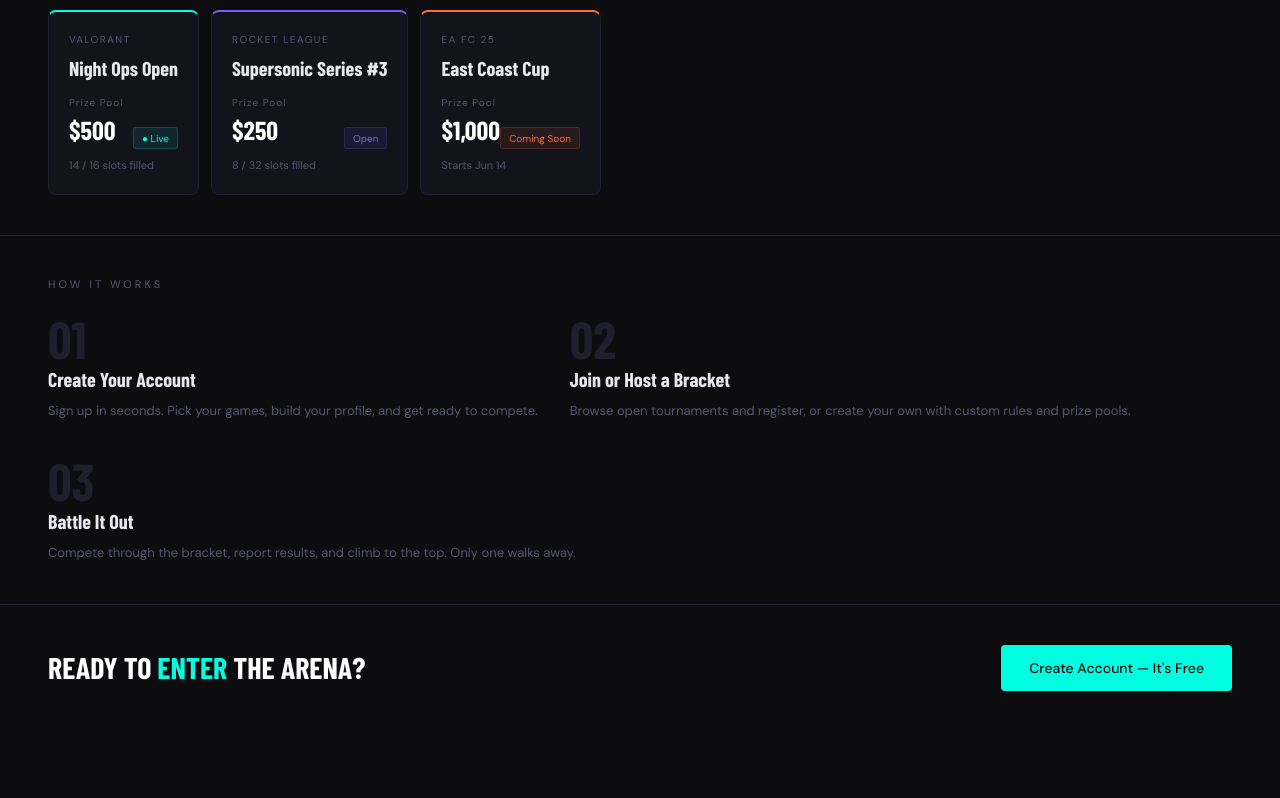
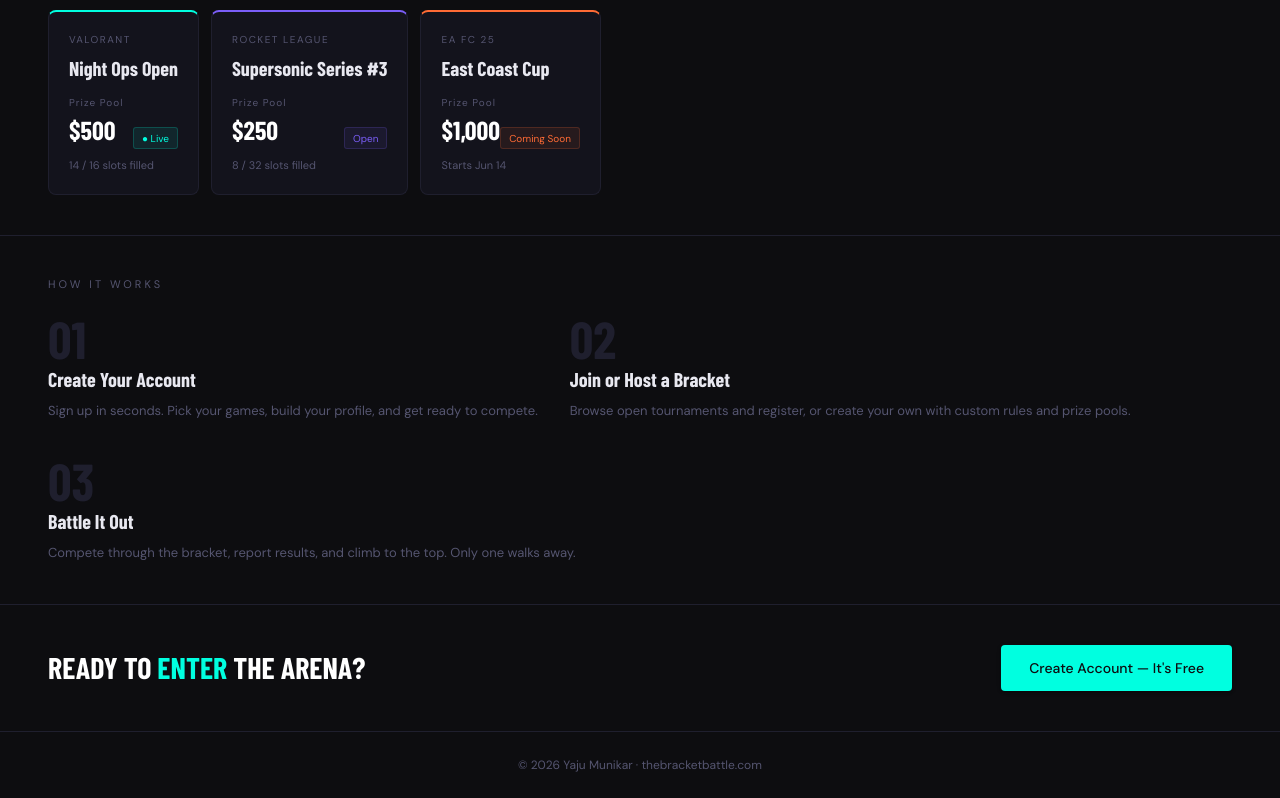
Before and after one commit to yajumunikar/bracket-battle, a React (Vite) app in the folder frontend/: page / in a window 1280 px wide. Shown: the part 778-1576 px from the top of the page. Before the commit the page ends 1509 px from the top, so only its background shows below. Built offline with nearby package versions, Linux system fonts and the light colour scheme; a web font is replaced by a local one.

Commit message:
feat: add Footer with copyright to Landing, Portal, and Resume Analyzer pages

```diff
--- /dev/null
+++ b/frontend/src/components/Footer.tsx
@@ -0,0 +1,32 @@
+import { Box, Typography } from "@mui/material";
+
+export default function Footer() {
+  return (
+    <Box
+      sx={{
+        borderTop: "1px solid #1f1f2e",
+        px: { xs: 3, md: 6 },
+        py: 3,
+        display: "flex",
+        alignItems: "center",
+        justifyContent: "center",
+        mt: "auto",
+      }}
+    >
+      <Typography sx={{ fontSize: 12, color: "#555570" }}>
+        © 2026 Yaju Munikar ·{" "}
+        <Box
+          component="a"
+          href="https://thebracketbattle.com"
+          sx={{
+            color: "#555570",
+            textDecoration: "none",
+            "&:hover": { color: "#00ffe0" },
+          }}
+        >
+          thebracketbattle.com
+        </Box>
+      </Typography>
+    </Box>
+  );
+}
--- a/frontend/src/pages/LandingPage.tsx
+++ b/frontend/src/pages/LandingPage.tsx
@@ -2,6 +2,7 @@ import { Box, Button, Typography, Grid, Chip } from "@mui/material";
 import { useNavigate } from "react-router-dom";
 import Navbar from "../components/Navbar";
 import GameCarousel from "../components/GameCarousel";
+import Footer from "../components/Footer";
 
 const TOURNAMENTS = [
   {
@@ -362,6 +363,7 @@ export default function LandingPage() {
           Create Account — It's Free
         </Button>
       </Box>
+      <Footer />
     </Box>
   );
 }
--- a/frontend/src/pages/PortalPage.tsx
+++ b/frontend/src/pages/PortalPage.tsx
@@ -2,6 +2,7 @@ import { Box, Typography, Chip } from "@mui/material";
 import { useNavigate } from "react-router-dom";
 import Navbar from "../components/Navbar";
 import { useAuth } from "../context/AuthContext";
+import Footer from "../components/Footer";
 
 const TOOLS = [
   {
@@ -272,6 +273,7 @@ export default function PortalPage() {
           })}
         </Box>
       </Box>
+      <Footer />
     </Box>
   );
 }
--- a/frontend/src/pages/ResumeAnalyzerPage.tsx
+++ b/frontend/src/pages/ResumeAnalyzerPage.tsx
@@ -15,6 +15,7 @@ import { analyzeResume } from "../api/resume";
 import { searchJobs } from "../api/jobs";
 import type { ResumeAnalysisResponse } from "../api/resume";
 import type { JobSearchResponse, JobListing } from "../api/jobs";
+import Footer from "../components/Footer";
 
 // ── Color helpers ──────────────────────────────────────────────────────────────
 const getScoreColor = (score: number) => {
@@ -1458,6 +1459,7 @@ export default function ResumeAnalyzerPage() {
           )}
         </Box>
       )}
+      <Footer />
     </Box>
   );
 }
```
